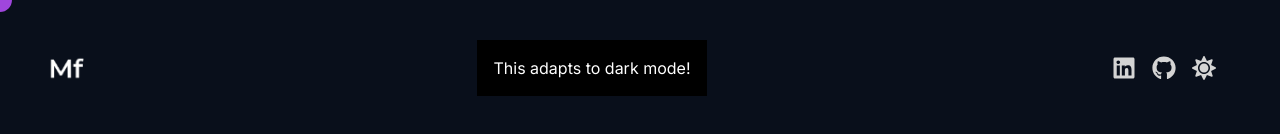
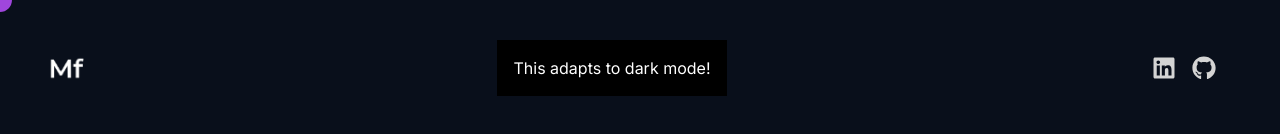
Before and after one commit to Dev-Farhan/Portfolio-2025, a React (Vite) app: page / in a window 1280 px wide. Shown: the top 134 px of the page. Built offline with nearby package versions, Linux system fonts and the light colour scheme.

Commit message:
remove icon

```diff
--- a/src/components/Navbar.jsx
+++ b/src/components/Navbar.jsx
@@ -1,24 +1,7 @@
-import { useEffect, useState } from "react";
 import Logo from "../assets/Logo.png";
-import { FaLinkedin, FaGithub, FaSun, FaMoon } from "react-icons/fa";
+import { FaLinkedin, FaGithub } from "react-icons/fa";
 
 const Navbar = () => {
-  const [isDarkMode, setIsDarkMode] = useState(false);
-
-  // Set dark mode on mount based on preference or existing class
-  useEffect(() => {
-    if (isDarkMode) {
-      document.body.classList.add("dark");
-    } else {
-      document.body.classList.remove("dark");
-    }
-  }, [isDarkMode]);
-
-  const toggleTheme = () => {
-    // const newMode = !isDarkMode;
-    setIsDarkMode(!isDarkMode);
-  };
-
   return (
     <nav className="flex items-center justify-between py-6">
       <div className="flex flex-shrink-0 items-center">
@@ -43,11 +26,6 @@ const Navbar = () => {
         >
           <FaGithub />
         </a>
-
-        {/* Theme Toggle Icon */}
-        <button onClick={toggleTheme}>
-          {isDarkMode ? <FaMoon /> : <FaSun />}
-        </button>
       </div>
     </nav>
   );
```
